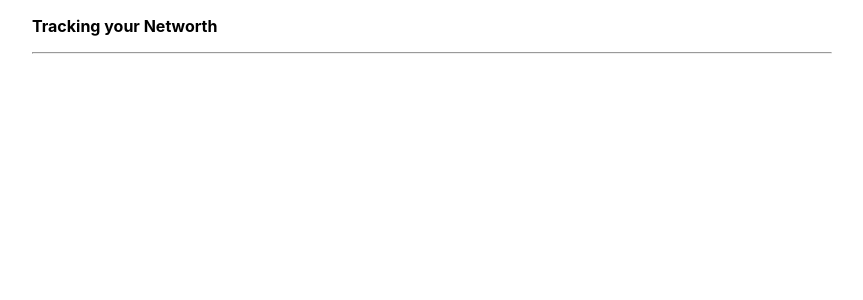
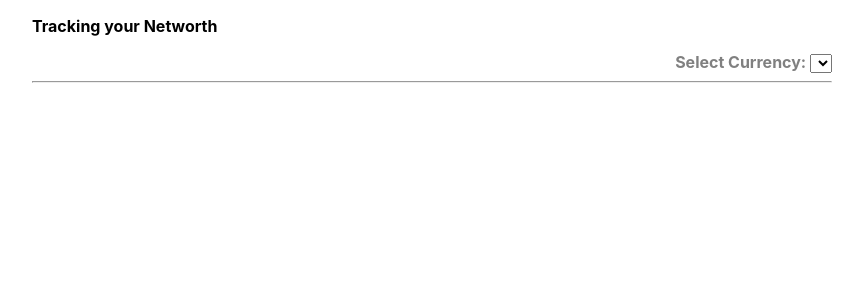
Before and after one commit to jspenguin2017/net-worth-calculator, a React (Create React App) app: page / in a window 1280 px wide. Shown: the top 300 px of the page, without its empty margins (208-1071 px from the left). Built offline with nearby package versions, Linux system fonts and the light colour scheme.

Commit message:
update model

```diff
--- a/src/App.css
+++ b/src/App.css
@@ -1,8 +1,23 @@
+p {
+  font-weight: bold;
+  margin: 0;
+}
+
 .App {
   max-width: 800px;
   margin: auto;
 }
 
-p {
-  font-weight: bold;
+.header {
+  padding-top: 1em;
+  padding-bottom: 1em;
 }
+
+.selectCurrencyWrapper {
+  text-align: right;
+
+}
+
+.selectCurrencyWrapper p {
+  color: gray;
+}
--- a/src/App.js
+++ b/src/App.js
@@ -1,15 +1,15 @@
 import './App.css';
-import {cashAndInvestments, longTermAssets, shortTermLiabilities, longTermDebt} from './model.js';
+import model from './model.js';
 
 function App() {
-  console.log(cashAndInvestments.serialize());
-  console.log(longTermDebt.serialize());
-
   return (
     <div className="App">
       <header className="App-header">
-        <p>Tracking your Networth</p>
+        <p className="header">Tracking your Networth</p>
       </header>
+      <div className="selectCurrencyWrapper">
+        <p>Select Currency: <select>CAD</select></p>
+      </div>
 
       <hr></hr>
     </div>
--- a/src/model.js
+++ b/src/model.js
@@ -13,8 +13,8 @@ class AssetModel {
         return this.#data.get(name);
     }
 
-    serialize() {
-        return JSON.stringify(Array.from(this.#data.entries()));
+    toJSON() {
+        return Array.from(this.#data.entries());
     }
 }
 
@@ -59,16 +59,34 @@ class LiabilityModel {
         return this.#data.get(name).getTotalValue();
     }
 
-    serialize() {
-        return JSON.stringify(Array.from(this.#data.entries()));
+    toJSON() {
+        return Array.from(this.#data.entries());
     }
 }
 
-export const cashAndInvestments = new AssetModel();
-export const longTermAssets = new AssetModel();
+class CurrencyModel {
+    #data = 'CAD';
 
-export const shortTermLiabilities = new LiabilityModel();
-export const longTermDebt = new LiabilityModel();
+    changeCurrency(currency) {
+        this.#data = currency;
+    }
+
+    getCurrency() {
+        return this.#data;
+    }
+
+    toJSON() {
+        return this.getCurrency();
+    }
+}
+
+const cashAndInvestments = new AssetModel();
+const longTermAssets = new AssetModel();
+
+const shortTermLiabilities = new LiabilityModel();
+const longTermDebt = new LiabilityModel();
+
+const currency = new CurrencyModel();
 
 // Pre-populated data
 cashAndInvestments.addEntry('Checking', 2000);
@@ -92,3 +110,11 @@ longTermDebt.addEntry('Mortgage 1', 2000, 250999);
 longTermDebt.addEntry('Mortgage 2', 3500, 632634);
 longTermDebt.addEntry('Mortgage 1', 500, 10000);
 longTermDebt.addEntry('Mortgage 1', 700, 10000);
+
+export default {
+    cashAndInvestments,
+    longTermAssets,
+    shortTermLiabilities,
+    longTermDebt,
+    currency,
+};
```
